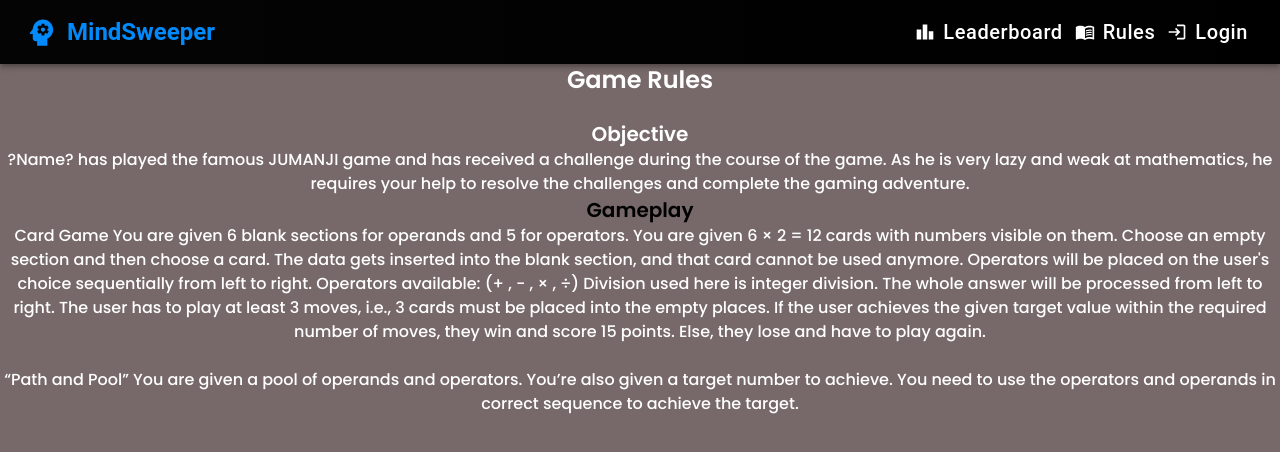
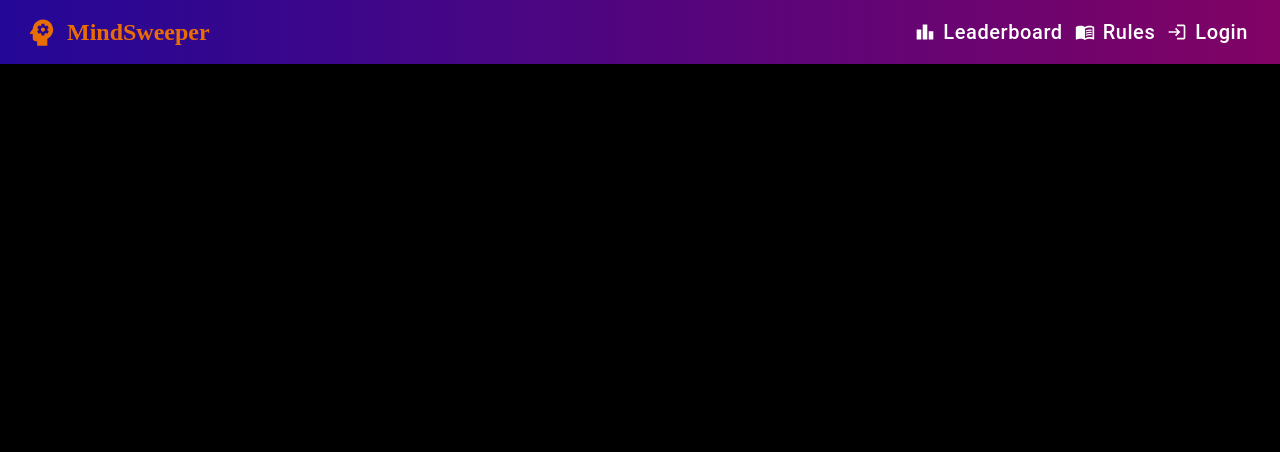
Before and after one commit to RoBWarrior/MINDSWEEPER_AAROHAN_2025, a React app in the folder Frontend/: page /rules in a window 1280 px wide. Shown: the top 452 px of the page. Built offline with nearby package versions, Linux system fonts and the light colour scheme; the HTML template or start-up script is replaced by a standard one.

Commit message:
Made a few changes in the frontend such as background colors and font family

```diff
--- a/Frontend/src/components/Navbar.jsx
+++ b/Frontend/src/components/Navbar.jsx
@@ -27,7 +27,7 @@ const Navbar = () => {
   return (
     <AppBar
       position="static"
-      sx={{ background: "linear-gradient(to right, #040404ff, #000000ff)" }}
+      sx={{ background: "linear-gradient(to right, #240797ff, #810365ff)" }}
     >
       <Toolbar sx={{ display: "flex", justifyContent: "space-between" }}>
         {/* App Title / Logo */}
@@ -37,10 +37,11 @@ const Navbar = () => {
           to="/"
           sx={{
             textDecoration: "none",
-            color: "#008afbff",
+            color: "#e86d03ff",
             fontWeight: "bold",
             display: "flex",
             alignItems: "center",
+            fontFamily: "cursive",
             gap: 1
           }}
         >
@@ -62,13 +63,14 @@ const Navbar = () => {
               anchorEl={anchorEl}
               open={Boolean(anchorEl)}
               onClose={() => setAnchorEl(null)}
-              sx={{ "& .MuiPaper-root": { background: "#1a1a1aff", color: "white" } }}
+              sx={{ "& .MuiPaper-root": { background: "linear-gradient(to right, #240797ff, #810365ff)", color: "white" } }}
             >
               {/* Leaderboard */}
               <MenuItem
                 component={Link}
                 to="/leaderboard"
                 onClick={() => setAnchorEl(null)}
+                sx={{fontFamily : "cursive"}}
               >
                 <Leaderboard sx={{ mr: 1 }} />
                 Leaderboard
@@ -79,6 +81,7 @@ const Navbar = () => {
                 component={Link}
                 to="/rules"
                 onClick={() => setAnchorEl(null)}
+                sx={{fontFamily : "cursive"}}
               >
                 <MenuBook sx={{ mr: 1 }} />
                 Rules
@@ -91,6 +94,7 @@ const Navbar = () => {
                     handleLogout();
                     setAnchorEl(null);
                   }}
+                  sx={{fontFamily : "cursive"}}
                 >
                   <Logout sx={{ mr: 1 }} />
                   Logout
@@ -100,6 +104,7 @@ const Navbar = () => {
                   component={Link}
                   to="/login"
                   onClick={() => setAnchorEl(null)}
+                  sx={{fontFamily : "cursive"}}
                 >
                   <Login sx={{ mr: 1 }} />
                   Login
--- a/Frontend/src/index.css
+++ b/Frontend/src/index.css
@@ -14,6 +14,6 @@ html, body {
 }
 
 body {
-  background-color: #776969;
+  background-color: #000000;
   overflow: hidden;
 }
--- a/Frontend/src/pages/Auth/Auth.jsx
+++ b/Frontend/src/pages/Auth/Auth.jsx
@@ -59,7 +59,7 @@ const AuthForm = () => {
         animate={{ opacity: 1, scale: 1 }}
         transition={{ duration: 0.5 }}
       >
-        <h2 className={styles.authTitle}>{isSignUp ? "Sign Up" : "Login"}</h2>
+        <h2 className={styles.authTitle} style={{fontFamily : "cursive"}}>{isSignUp ? "Sign Up" : "Login"}</h2>
         <form onSubmit={handleSubmit}>
           {isSignUp && (
             <div className={styles.inputContainer}>
@@ -69,6 +69,7 @@ const AuthForm = () => {
                 name="username"
                 value={username}
                 onChange={(e) => setUsername(e.target.value)}
+                style={{fontFamily : "cursive"}}
                 placeholder="Username"
                 required
               />
@@ -81,6 +82,7 @@ const AuthForm = () => {
               name="email"
               value={email}
               onChange={(e) => setEmail(e.target.value)}
+              style={{fontFamily : "cursive"}}
               placeholder="Email"
               required
             />
@@ -92,6 +94,7 @@ const AuthForm = () => {
               name="password"
               value={password}
               onChange={(e) => setPassword(e.target.value)}
+              style={{fontFamily : "cursive"}}
               placeholder="Password"
               required
             />
@@ -104,17 +107,18 @@ const AuthForm = () => {
                 name="confirmPassword"
                 value={confirmPassword}
                 onChange={(e) => setConfirmPassword(e.target.value)}
+                style={{fontFamily : "cursive"}}
                 placeholder="Confirm Password"
                 required
               />
             </div>
           )}
-          <motion.button whileHover={{ scale: 1.05 }} className={styles.authButton}>
+          <motion.button whileHover={{ scale: 1.05 }} className={styles.authButton} style={{fontFamily : "cursive"}}>
             {isSignUp ? "Sign Up" : "Login"}
           </motion.button>
         </form>
         <div className={styles.authFooter}>
-          <button onClick={() => setIsSignUp(!isSignUp)}>
+          <button onClick={() => setIsSignUp(!isSignUp)} style={{fontFamily : "cursive"}}>
             {isSignUp ? "Login Instead" : "Sign Up Instead"}
           </button>
         </div>
--- a/Frontend/src/pages/Leaderboard/leaderboard.jsx
+++ b/Frontend/src/pages/Leaderboard/leaderboard.jsx
@@ -82,7 +82,7 @@ const Leaderboard = () => {
           margin: "0 auto",
           padding: "2rem",
           textAlign: "center",
-          color: "#fef5f5ff",
+          color: "#edeee5ff",
         }}
       >
         <h1
@@ -92,6 +92,7 @@ const Leaderboard = () => {
             marginBottom: "1.5rem",
             textTransform: "uppercase",
             letterSpacing: "2px",
+            fontFamily: "cursive"
           }}
         >
           Leaderboard
@@ -102,9 +103,9 @@ const Leaderboard = () => {
             <TailSpin
               visible={true}
               height="135"
-              width="135"
+              width="550"
               ariaLabel="loading"
-              color="#00BFFF"
+              color="#06b9f5ff"
             />
           </div>
         ) : currentPageData.length ? (
@@ -128,20 +129,20 @@ const Leaderboard = () => {
                       display: "flex",
                       justifyContent: "space-between",
                       alignItems: "center",
-                      backgroundColor: "rgba(255, 255, 255, 0.1)",
+                      backgroundColor: "rgba(196, 202, 172, 0.1)",
                       border: rowBorder,
                       borderRadius: "6px",
                       padding: "0.75rem 1rem",
                       fontSize: "1.1rem",
                     }}
                   >
-                    <span style={{ flex: "0 0 2rem", fontWeight: "bold" }}>
+                    <span style={{ flex: "0 0 2rem", fontWeight: "bold", fontFamily: "cursive" }}>
                       {overallRank}
                     </span>
-                    <span style={{ flex: "1", textAlign: "center", fontWeight: 500 }}>
+                    <span style={{ flex: "1", textAlign: "center", fontWeight: 500, fontFamily: "cursive" }}>
                       {elem.username}
                     </span>
-                    <span style={{ flex: "0 0 6rem", textAlign: "right" }}>
+                    <span style={{ flex: "0 0 6rem", textAlign: "right", fontFamily: "cursive" }}>
                       {elem.points} pts
                     </span>
                   </div>
@@ -170,12 +171,13 @@ const Leaderboard = () => {
                   borderRadius: "4px",
                   cursor: currentPage === 1 ? "not-allowed" : "pointer",
                   opacity: currentPage === 1 ? 0.5 : 1,
+                  fontFamily: "cursive"
                 }}
               >
                 Previous
               </button>
 
-              <span style={{ fontWeight: 500 }}>
+              <span style={{ fontWeight: 500, fontFamily: "cursive" }}>
                 Page {currentPage} of {totalPages}
               </span>
 
@@ -190,6 +192,7 @@ const Leaderboard = () => {
                   borderRadius: "4px",
                   cursor: currentPage === totalPages ? "not-allowed" : "pointer",
                   opacity: currentPage === totalPages ? 0.5 : 1,
+                  fontFamily: "cursive"
                 }}
               >
                 Next
--- a/Frontend/src/pages/Rules/rules.jsx
+++ b/Frontend/src/pages/Rules/rules.jsx
@@ -4,36 +4,7 @@ import React from "react";
 function Rules() {
   return (
     <div className="p-4">
-      <h1 className="text-2xl font-bold mb-4 text-white">Game Rules</h1>
-      <br />
-      <h2 className="text-xl font-semibold mt-2 text-white">Objective</h2>
-      <p className="mb-2 text-white">
-        ?Name? has played the famous JUMANJI game and has received a challenge
-        during the course of the game. As he is very lazy and weak at
-        mathematics, he requires your help to resolve the challenges and
-        complete the gaming adventure.
-      </p>
 
-      <h2 className="text-xl font-semibold mt-2">Gameplay</h2>
-      <p className="mb-2 text-white">Card Game
-        You are given 6 blank sections for operands and 5 for operators.
-        You are given 6 × 2 = 12 cards with numbers visible on them.
-        Choose an empty section and then choose a card.
-        The data gets inserted into the blank section, and that card cannot be used anymore.
-        Operators will be placed on the user's choice sequentially from left to right.
-        Operators available: (+ , - , × , ÷)
-        Division used here is integer division.
-        The whole answer will be processed from left to right.
-        The user has to play at least 3 moves, i.e., 3 cards must be placed into the empty places.
-        If the user achieves the given target value within the required number of moves, they win and score 15 points.
-        Else, they lose and have to play again.
-       </p>
-       <br />
-       <p className="mb-2 text-white">“Path and Pool”
-            You are given a pool of operands and operators.
-            You’re also given a target number to achieve.
-            You need to use the operators and operands in correct sequence to achieve the target.
-       </p>
     <br />
     </div>
   );
```
